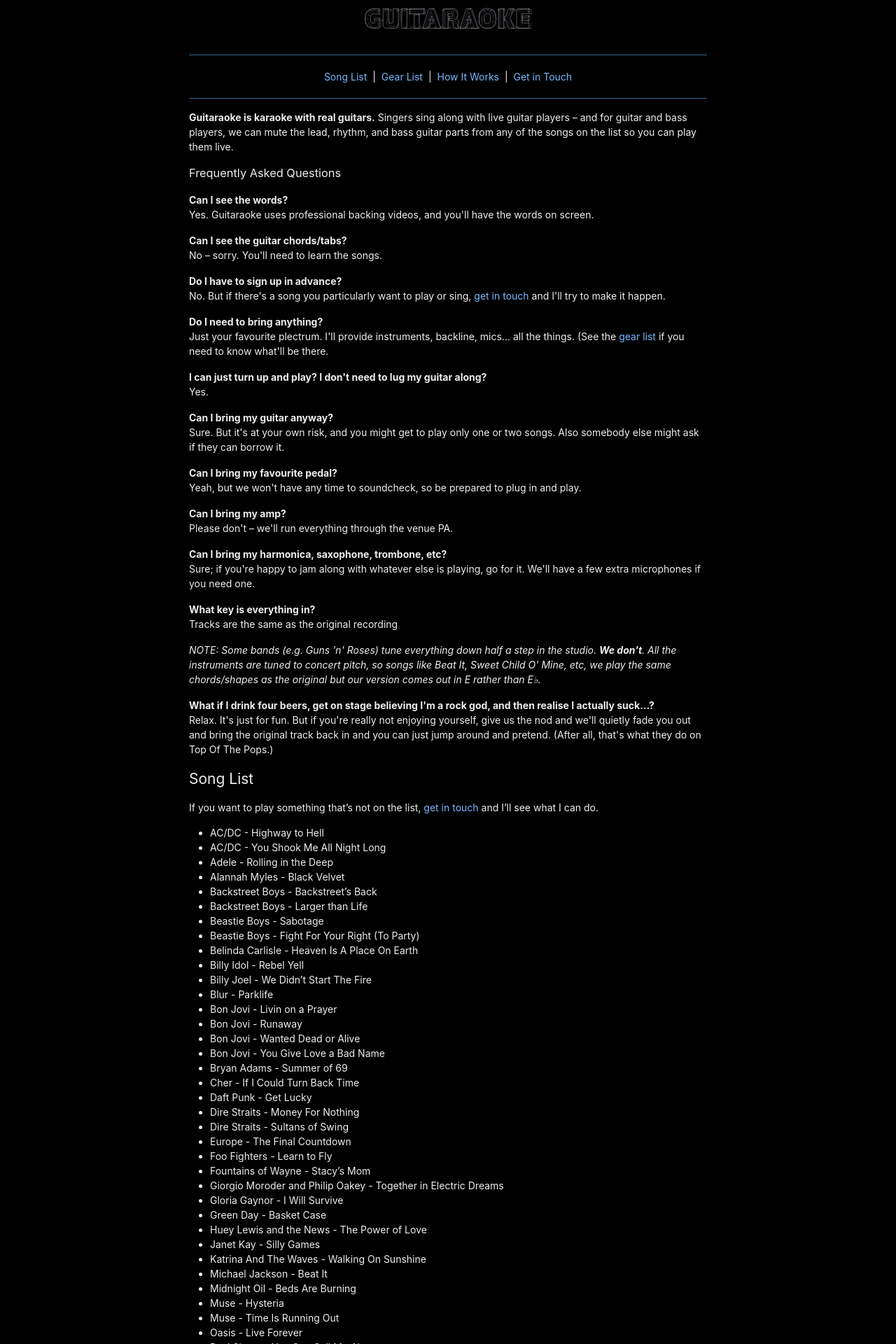
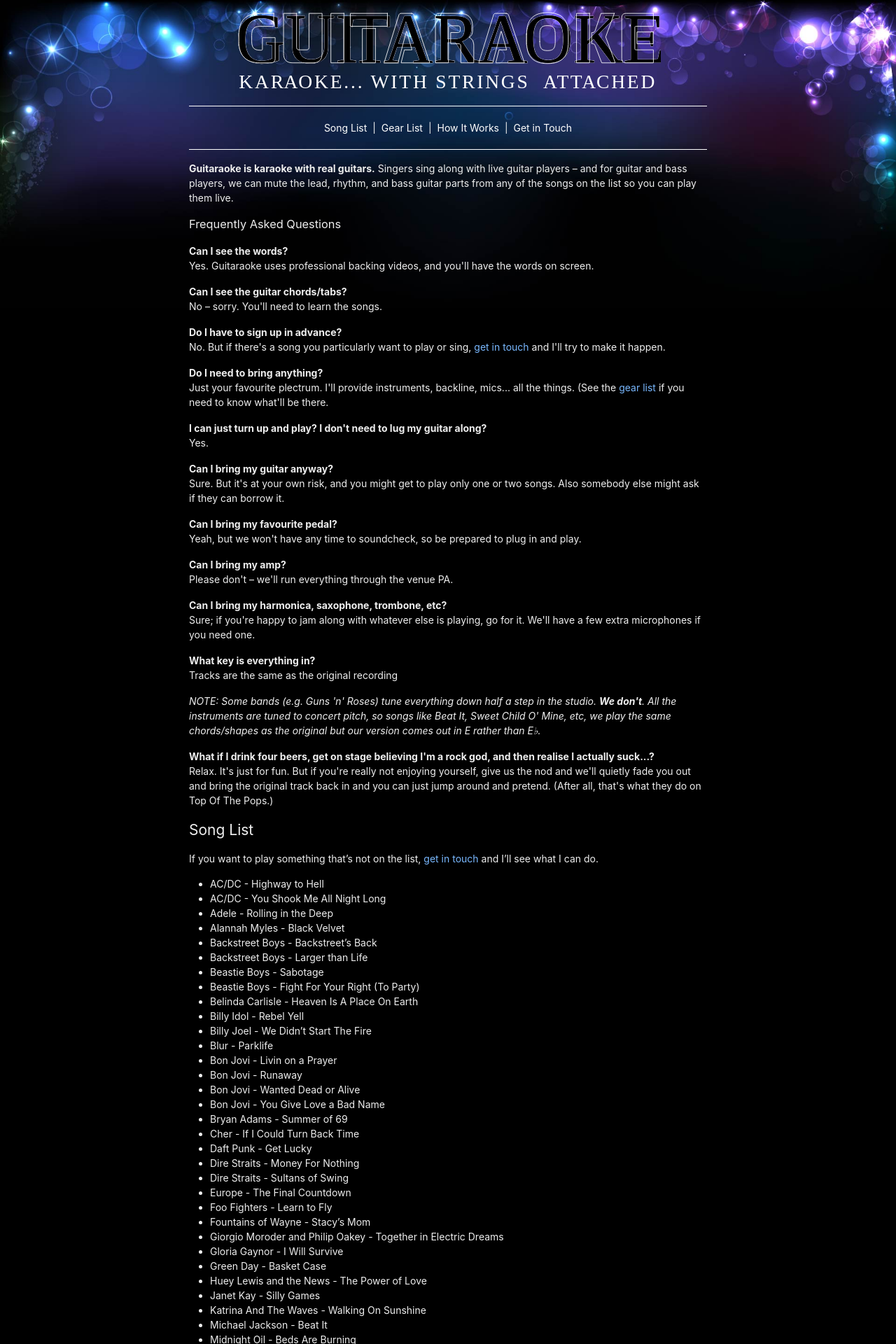
Before and after one commit to dylanbeattie/guitaraoke.live, a Jekyll site: the page built from index.md, in a window 1280 px wide. Shown: the top 1920 px of the page at 70% size. Built offline with Jekyll 4.4.1, drawn with Linux system fonts in a browser that asks for light colours; comment, search, counter and statistics services are not loaded; some of the changed text lies outside the part shown.

Commit message:
Fix all the things

```diff
--- a/_includes/footer.html
+++ b/_includes/footer.html
@@ -1,3 +1,3 @@
 <footer class="site-footer h-card">
-
+  website by <a href="https://dylanbeattie.net/">dylan beattie</a> • <a href="https://app.usefathom.com/share/sawegtuq/guitaraoke.live">analytics by fathom</a>
 </footer>
--- a/_sass/minima/custom-styles.scss
+++ b/_sass/minima/custom-styles.scss
@@ -1,5 +1,11 @@
 // Placeholder to allow defining custom styles that override everything else.
 // (Use `_sass/minima/custom-variables.scss` to override variable defaults)
+html {
+    background: #000 url(/assets/svg/website-header-background.jpg);
+    background-size: contain;
+    background-position: top center;
+    background-repeat: no-repeat;
+}
 
 body {
     background: url(/assets/svg/website-footer.jpg);
@@ -7,12 +13,23 @@
     background-attachment: fixed;
     background-position: bottom center;
     background-size: contain;
-    padding-bottom: 25vw;
 }
+footer {
+    margin-top: 25vw;
+    margin-bottom: 1vw;
+    text-align: center;
+    font-size: 80%;
+    &.site-footer {
+        padding: 2px 0 !important;
+    }
+}
+
 @media (max-width: 640px) {
     body {
         background-size: 640px auto;
-        padding-bottom: 140px;
+    }
+    footer {
+        margin-top: 150px;
     }
 }
 
@@ -21,11 +38,13 @@
     margin: 8px auto !important;
     font-size: 0;
     background: url(/assets/svg/website-logo-header.svg);
-    background-position: top left;
+    background-position: top center;
     background-repeat: no-repeat;
-    width: 240px;
-    height: auto;
+    background-size: contain;
     float: none;
+    height: 10vw;
+    min-height: 60px;
+    max-height: 120px;
 }
 
 dl dt {
@@ -40,12 +59,13 @@
     a {
         display: inline-block;
         padding: 4px;
+        color: #fff !important;
     }
     a:hover {
         text-decoration: underline;
     }
-    border-bottom: 1px solid #369;
-    border-top: 1px solid #369;
+    border-bottom: 1px solid #fff;
+    border-top: 1px solid #fff;
     padding: 16px 0px;
     margin-bottom: 16px;
 }
```
Also changed, not shown: assets/svg/website-footer.jpg, assets/svg/website-header-background.jpg (added), assets/svg/website-logo-header.jpg, assets/svg/website-logo-header.svg, 1 other file.
